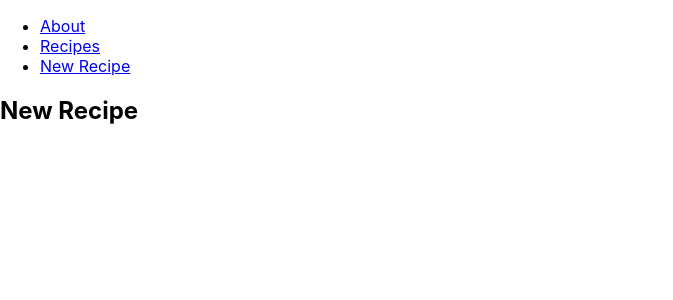
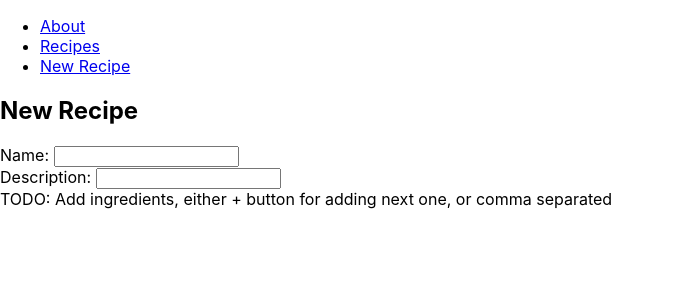
Before and after one commit to matildasmeds/react-exercise, a React (Create React App) app: page /recipes/new in a window 1280 px wide. Shown: the top 300 px of the page, without its empty margins (0-673 px from the left). Built offline with nearby package versions, Linux system fonts and the light colour scheme.

Commit message:
Some kind of ugly initial form

```diff
--- a/src/NavBar.js
+++ b/src/NavBar.js
@@ -6,6 +6,7 @@ import {
   Link
 } from 'react-router-dom';
 import RecipesList from './RecipesList.js'
+import RecipesNew from './RecipesNew.js'
 
 class NavBar extends Component {
   render() {
@@ -41,8 +42,5 @@ class NavBar extends Component {
 function About() {
   return <h2>About</h2>;
 }
-function RecipesNew() {
-  return <h2>New Recipe</h2>;
-}
 
 export default NavBar;
--- /dev/null
+++ b/src/RecipeForm.js
@@ -0,0 +1 @@
+import React from 'react';
--- /dev/null
+++ b/src/RecipesNew.js
@@ -0,0 +1,31 @@
+import React, { Component } from 'react';
+
+class RecipesNew extends Component {
+  constructor(props) {
+    super(props);
+    this.state = { name: '', description: '', ingredients: [] };
+  }
+
+  async saveRecipe() {
+    const url = 'http://localhost:8000/api/recipes';
+    const payload = {
+      name: this.state.name,
+      description: this.state.description,
+      ingredients: this.state.ingredients
+    };
+  }
+
+  // TODO: Make responsive if there is time
+  render() {
+    return <div>
+      <h2>New Recipe</h2>
+      <form>
+        <span>Name: <input type='text' name='name'></input></span><br/>
+        <span>Description: <input type='text'></input></span><br/>
+        <span>TODO: Add ingredients, either + button for adding next one, or comma separated</span><br/>
+      </form>
+    </div>;
+  }
+}
+
+export default RecipesNew;
```
